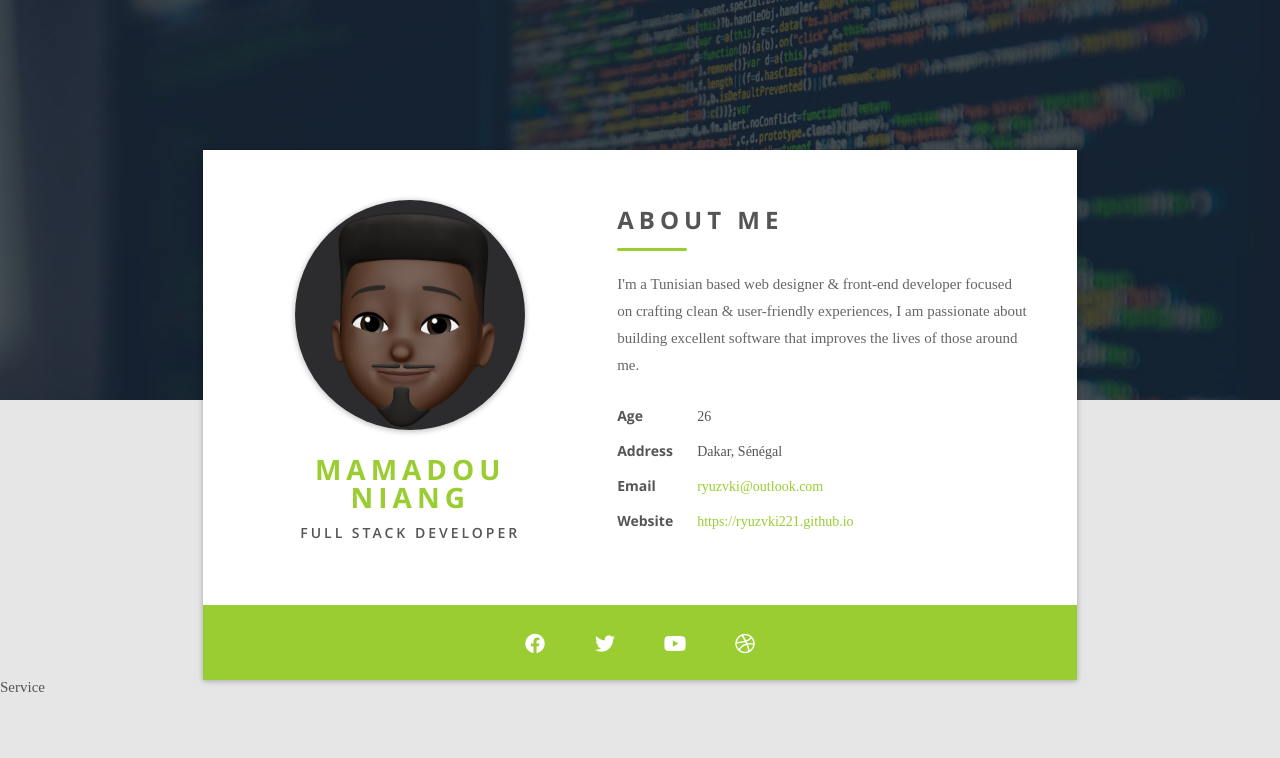
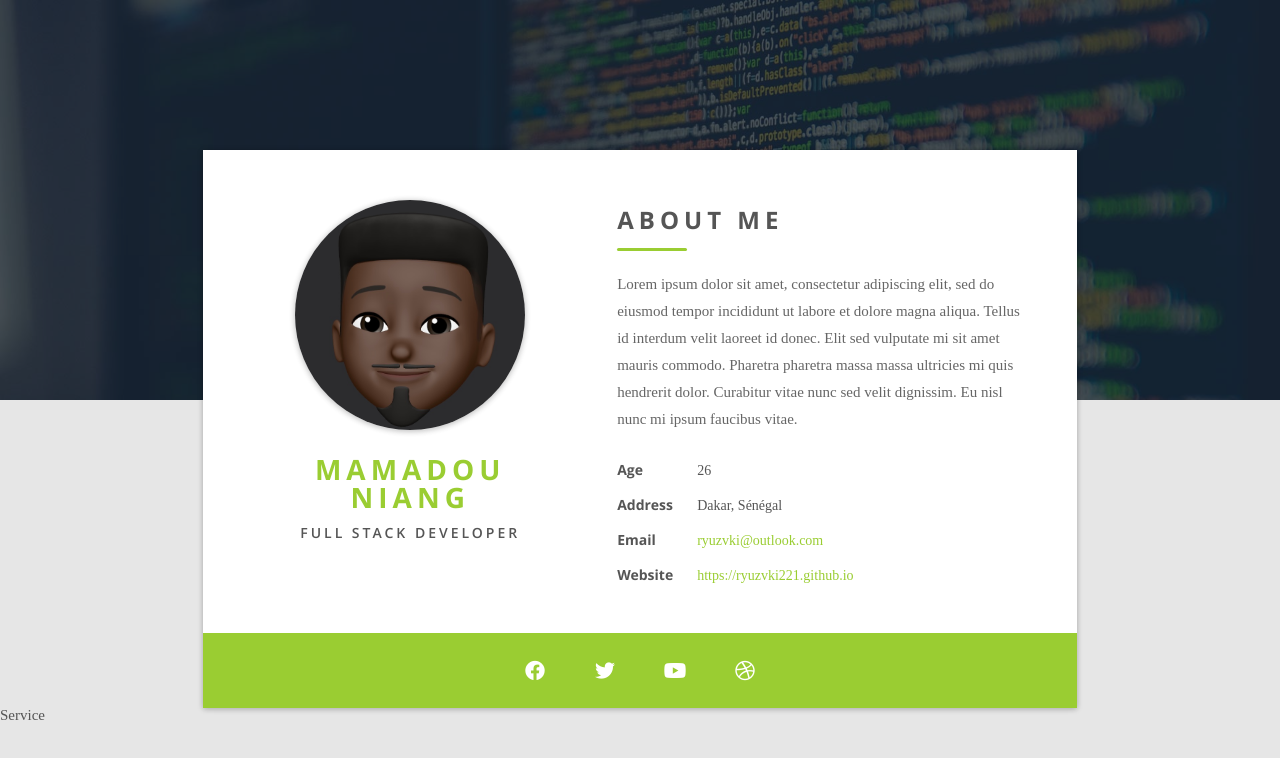
Before and after one commit to ryuzvki221/portfolio, a Next.js app: page / in a window 1280 px wide. Shown: the top 758 px of the page. Built offline with nearby package versions, Linux system fonts and the light colour scheme; a web font is replaced by a local one.

Commit message:
initialize dev branch

```diff
--- a/components/about/About.jsx
+++ b/components/about/About.jsx
@@ -6,10 +6,11 @@ const aboutAuthor = {
   profil: "/img/avatar.jpg",
   name: "Mamadou NIANG",
   job: "Full Stack Developer",
-  bio: `I'm a Tunisian based web designer & front-end developer focused on
-    crafting clean & user-friendly experiences, I am passionate about
-    building excellent software that improves the lives of those
-    around me.`,
+  bio: `Lorem ipsum dolor sit amet, consectetur adipiscing elit, sed do eiusmod tempor incididunt ut labore et dolore magna aliqua.
+  Tellus id interdum velit laoreet id donec.
+  Elit sed vulputate mi sit amet mauris commodo.
+  Pharetra pharetra massa massa ultricies mi quis hendrerit dolor.
+  Curabitur vitae nunc sed velit dignissim. Eu nisl nunc mi ipsum faucibus vitae.`,
   age: 26,
   email: "ryuzvki@outlook.com",
   address: "Dakar, Sénégal",
```
